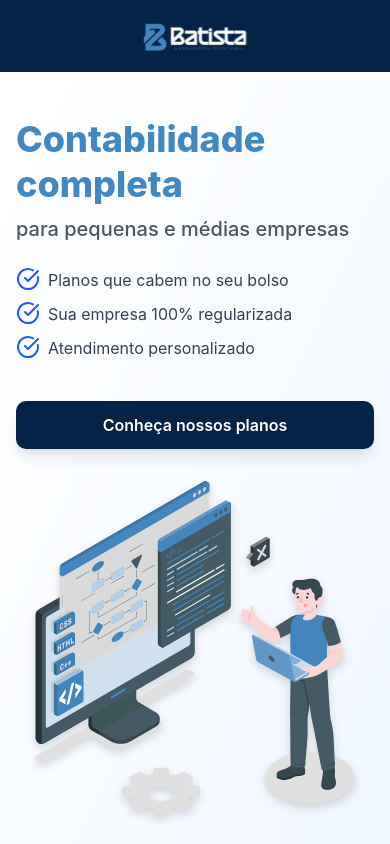
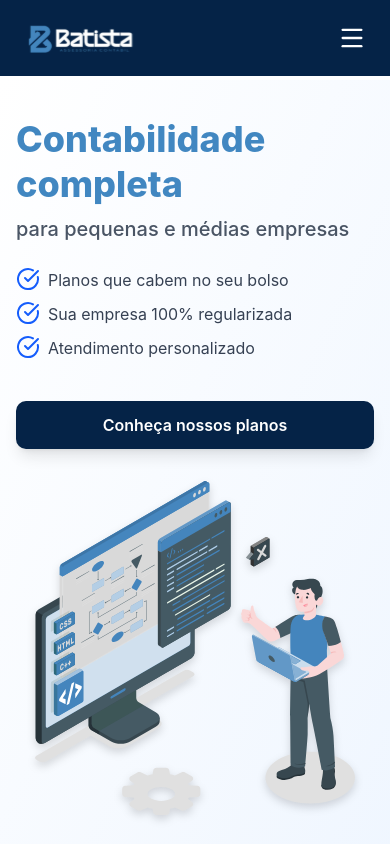
Before and after one commit to jeiel2013/batistaecontabil, a React (Vite) app: page / in a window 390 px wide. Shown: the top 844 px of the page. Built offline with nearby package versions, Linux system fonts and the light colour scheme.

Commit message:
fix: adiciona menu mobile funcional no Header

```diff
--- a/src/App.tsx
+++ b/src/App.tsx
@@ -1,23 +1,29 @@
-import ContatoSection from './components/ContatoSection'
-import FooterSection from './components/FooterSection'
-import Header from './components/Header'
-import HomeSection from './components/HomeSection'
-import ServicosSection from './components/ServicosSection'
-import SobreSection from './components/SobreSection'
+import { lazy, Suspense } from "react";
+import Header from "./components/Header";
+import HomeSection from "./components/HomeSection";
+
+// Below-the-fold sections are code-split so the initial bundle only
+// pays for what's visible above the fold on first paint.
+const SobreSection = lazy(() => import("./components/SobreSection"));
+const ServicosSection = lazy(() => import("./components/ServicosSection"));
+const ContatoSection = lazy(() => import("./components/ContatoSection"));
+const FooterSection = lazy(() => import("./components/FooterSection"));
 
 function App() {
   return (
     <>
       <Header />
-      <main className='pt-20 scroll-smooth'>
+      <main className="pt-20 scroll-smooth">
         <HomeSection />
-        <SobreSection />
-        <ServicosSection />
-        <ContatoSection />
-        <FooterSection />
+        <Suspense fallback={null}>
+          <SobreSection />
+          <ServicosSection />
+          <ContatoSection />
+          <FooterSection />
+        </Suspense>
       </main>
     </>
-  )
+  );
 }
 
-export default App
+export default App;
--- a/src/components/Header.tsx
+++ b/src/components/Header.tsx
@@ -1,8 +1,17 @@
 import { useEffect, useState } from "react";
+import { Menu, X } from "lucide-react";
 import batistaecontabil from "../assets/batistaecontabil.svg";
+
+const NAV_ITEMS = [
+  { id: "home", label: "Início" },
+  { id: "sobre", label: "Sobre" },
+  { id: "servicos", label: "Serviços" },
+  { id: "contato", label: "Contato" },
+];
 
 const Header: React.FC = () => {
   const [isScrolled, setIsScrolled] = useState(false);
+  const [isMenuOpen, setIsMenuOpen] = useState(false);
 
   useEffect(() => {
     document.documentElement.style.scrollBehavior = "smooth";
@@ -11,16 +20,25 @@ const Header: React.FC = () => {
       setIsScrolled(window.scrollY > 50);
     };
 
-    window.addEventListener("scroll", handleScrollEvent);
+    window.addEventListener("scroll", handleScrollEvent, { passive: true });
     return () => {
       document.documentElement.style.scrollBehavior = "auto";
       window.removeEventListener("scroll", handleScrollEvent);
     };
   }, []);
 
+  // Lock body scroll while the mobile menu is open
+  useEffect(() => {
+    document.body.style.overflow = isMenuOpen ? "hidden" : "";
+    return () => {
+      document.body.style.overflow = "";
+    };
+  }, [isMenuOpen]);
+
   const handleScroll = (e: React.MouseEvent<HTMLAnchorElement>) => {
     e.preventDefault();
     const href = e.currentTarget.getAttribute("href");
+    setIsMenuOpen(false);
     if (href) {
       const element = document.querySelector(href);
       if (element) {
@@ -37,37 +55,34 @@ const Header: React.FC = () => {
   return (
     <header
       className={`fixed top-0 left-0 w-full z-50 transition-all duration-500 ${
-        isScrolled
-          ? "bg-blue-900/95 backdrop-blur-lg shadow-md"
+        isScrolled || isMenuOpen
+          ? "bg-blue-main/95 backdrop-blur-lg shadow-md"
           : "bg-blue-main"
       }`}
     >
-      <div className="container mx-auto flex justify-center md:justify-between items-center px-6 py-4 lg:px-10 lg:py-5">
+      <div className="container mx-auto flex justify-between items-center px-6 py-4 lg:px-10 lg:py-5">
         <a
           href="#home"
           onClick={handleScroll}
-          className="flex items-center md:flex-none"
+          className="flex items-center focus-visible:outline-2 focus-visible:outline-gold-accent rounded-sm"
         >
           <img
             src={batistaecontabil}
             alt="Batista E-Contábil"
+            width={140}
+            height={40}
             className="h-10 w-auto max-w-[160px] transition-transform duration-300 hover:scale-105"
           />
         </a>
 
         <nav className="hidden md:flex space-x-10">
           <ul className="flex items-center space-x-10 text-lg font-medium">
-            {[
-              { id: "home", label: "Início" },
-              { id: "sobre", label: "Sobre" },
-              { id: "servicos", label: "Serviços" },
-              { id: "contato", label: "Contato" },
-            ].map(({ id, label }) => (
+            {NAV_ITEMS.map(({ id, label }) => (
               <li key={id}>
                 <a
                   href={`#${id}`}
                   onClick={handleScroll}
-                  className="relative text-white hover:text-blue-300 transition duration-200 after:absolute after:-bottom-1 after:left-0 after:w-0 after:h-[2px] after:bg-blue-300 hover:after:w-full after:transition-all after:duration-300"
+                  className="relative text-white/90 hover:text-white transition duration-200 after:absolute after:-bottom-1 after:left-0 after:w-0 after:h-[2px] after:bg-gold-accent hover:after:w-full after:transition-all after:duration-300"
                 >
                   {label}
                 </a>
@@ -75,7 +90,39 @@ const Header: React.FC = () => {
             ))}
           </ul>
         </nav>
+
+        {/* Mobile menu toggle */}
+        <button
+          type="button"
+          className="md:hidden text-white p-2 -mr-2 focus-visible:outline-2 focus-visible:outline-gold-accent rounded-md"
+          aria-label={isMenuOpen ? "Fechar menu" : "Abrir menu"}
+          aria-expanded={isMenuOpen}
+          onClick={() => setIsMenuOpen((open) => !open)}
+        >
+          {isMenuOpen ? <X className="w-7 h-7" /> : <Menu className="w-7 h-7" />}
+        </button>
       </div>
+
+      {/* Mobile nav panel */}
+      <nav
+        className={`md:hidden overflow-hidden transition-[max-height,opacity] duration-300 ease-in-out ${
+          isMenuOpen ? "max-h-80 opacity-100" : "max-h-0 opacity-0"
+        }`}
+      >
+        <ul className="flex flex-col px-6 pb-6 space-y-1 text-lg font-medium">
+          {NAV_ITEMS.map(({ id, label }) => (
+            <li key={id}>
+              <a
+                href={`#${id}`}
+                onClick={handleScroll}
+                className="block py-3 text-white/90 hover:text-gold-accent border-b border-white/10 transition-colors duration-200"
+              >
+                {label}
+              </a>
+            </li>
+          ))}
+        </ul>
+      </nav>
     </header>
   );
 };
```
